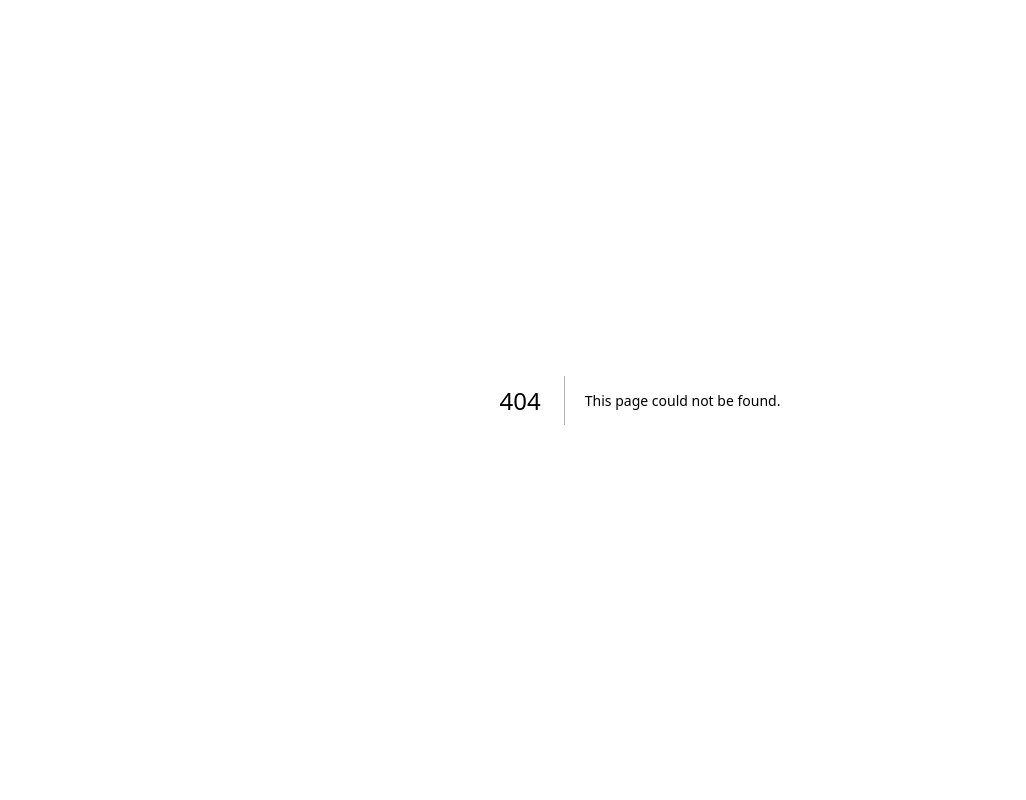
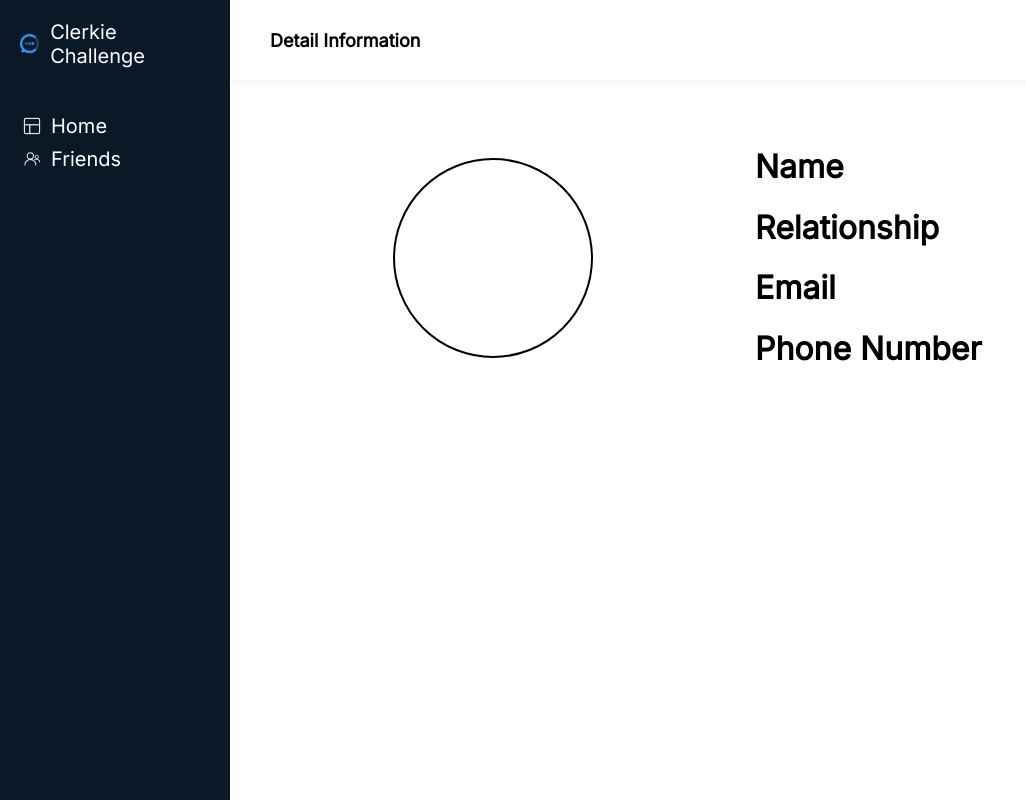
Before and after one commit to Nemo11235/clerkie-challenge, a Next.js app in the folder clerkie/: page /FriendsPages/UserPage/UserPage in a window 1280 px wide. Before the commit this address had no page. Shown: the whole page, without its empty margins (0-1026 px from the left). Built offline with nearby package versions, Linux system fonts and the light colour scheme.

Commit message:
finished all features

```diff
--- a/clerkie/components/UserCard.module.css
+++ b/clerkie/components/UserCard.module.css
@@ -1,9 +1,26 @@
-.userCard {
+.userCardLoaded {
     margin-bottom: 15px;
     width: 1050px;
     height: 114px;
     border: 1px solid #D7D7D7;
     border-radius: 6px;
+
+    cursor: pointer;
+    transition: box-shadow 0.2s ease-in-out;
+}
+
+.userCardLoaded:hover{
+    box-shadow: 0px 0px 10px rgba(0, 0, 0, 0.2);
+
+}
+
+.userCardLoading{
+    margin-bottom: 15px;
+    width: 1050px;
+    height: 114px;
+    border: 1px solid #D7D7D7;
+    border-radius: 6px;
+
 }
 
 .firstLine {
@@ -138,3 +155,7 @@
     animation: colorTransfer 1s ease-in-out infinite;
     background-size: 400% 100%;
   }
+
+  .link {
+    text-decoration: none;
+  }
--- a/clerkie/pages/FriendsPages/FriendsPage.js
+++ b/clerkie/pages/FriendsPages/FriendsPage.js
@@ -31,7 +31,7 @@ export default function FriendsPage() {
   }, []);
 
   useEffect(() => {
-    setTimeout(() => setIsLoading(false), 5000);
+    setTimeout(() => setIsLoading(false), 1000);
   }, []);
 
   return (
--- /dev/null
+++ b/clerkie/pages/FriendsPages/UserPage/UserPage.js
@@ -0,0 +1,51 @@
+import Sidebar from "../../../components/Sidebar";
+import Header from "../../../components/Header";
+import { useRouter } from "next/router";
+import styles from "./UserPage.module.css";
+
+export default function UserPage() {
+  const router = useRouter();
+  const props = router.query;
+
+  return (
+    <div className={styles.root}>
+      <Sidebar />
+      <div className={styles.rightContainer}>
+        <Header title="Detail Information" />
+        <div className={styles.dataContainer}>
+          <div className={styles.infoContainer}>
+            <div className={styles.portraitContainer}>
+              <div className={styles.portraitFrame}></div>
+            </div>
+            <div className={styles.detailBox}>
+              <div className={styles.detailContainer}>
+                <h1 className={styles.infoType}>Name </h1>{" "}
+                <span className={styles.infoName}>{props.name}</span>
+                <h1 className={styles.infoType}>Relationship</h1>{" "}
+                {props.relationship == "Super Close Friends" && (
+                  <span className={styles.superCloseFriendTag}>
+                    {props.relationship}
+                  </span>
+                )}
+                {props.relationship == "Close Friends" && (
+                  <span className={styles.closeFriendTag}>
+                    {props.relationship}
+                  </span>
+                )}
+                {props.relationship == "None" && (
+                  <span className={styles.closeFriendTag}>Regular Friend</span>
+                )}
+                <h1 className={styles.infoType}>Email</h1>{" "}
+                <span className={styles.info}>{props.email}</span>
+                <h1 className={styles.infoType}>Phone Number</h1>
+                <span className={styles.info}>{props.phone}</span>
+              </div>
+            </div>
+          </div>
+        </div>
+      </div>
+
+      <h1></h1>
+    </div>
+  );
+}
--- /dev/null
+++ b/clerkie/pages/FriendsPages/UserPage/UserPage.module.css
@@ -0,0 +1,81 @@
+.root {
+    display: flex;
+    align-items: start;
+}
+
+.rightContainer {
+    display: flex;
+    flex-direction: column;
+    flex: 1;
+    min-height: 100vh;
+}
+
+.dataContainer {
+    position: relative;
+    display: flex;
+    justify-content: flex-start;
+    align-items: center;
+    flex-direction: column;
+    flex-wrap: wrap;
+    margin-top: 46px;
+    height: auto;
+}
+
+
+.infoContainer {
+    width: 1050px;
+    display: flex;
+    justify-content: space-between;
+    align-items: center;
+}
+
+.portraitContainer {
+    display: flex;
+    justify-content: center;
+    width: 525px;
+}
+
+.portraitFrame{
+    width: 200px;
+    height: 200px;
+    border-radius: 50%;
+    border: 2px solid black;
+  }
+
+
+.detailBox {
+    display: flex;
+    justify-content: flex-start;
+    flex: 1;
+}
+
+.info {
+    font-family: 'Inter';
+}
+
+
+.closeFriendTag {
+    padding: 0 7px;
+    height: 21px;
+    display: flex;
+    justify-content: center;
+    align-items: center;
+    font-weight: 600;
+    font-size: 12px;
+    color: #3399FF;
+    background-color: #DFEFFF;
+    border-radius: 21px;
+}
+
+.superCloseFriendTag {
+    padding: 0 8.75px;
+    height: 21px;
+    display: flex;
+    justify-content: center;
+    align-items: center;
+    font-weight: 600;
+    font-size: 12px;
+    color: #19B444;
+    background-color: #DCFFE6;
+    border-radius: 21px;
+}
```
Also changed, not shown: clerkie/components/FilterWindow.js (+22 -11 lines), clerkie/components/FilterWindow.module.css (+20 -1 lines), clerkie/components/UserCard.js (+17 -2 lines), clerkie/public/check.svg (added).
